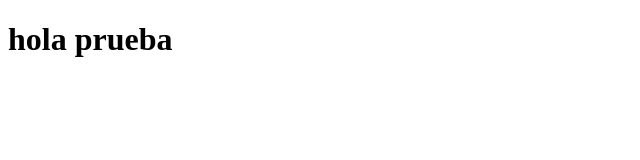
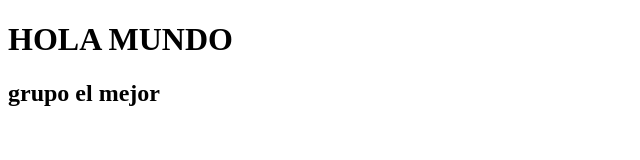
Before and after one commit to SpiD2402/prueba-g18, a plain HTML site: page index.html in a window 1280 px wide. Shown: the whole page, without its empty margins (0-640 px from the left). Drawn offline with Linux system fonts and the light colour scheme.

Commit message:
modificando

```diff
--- a/index.html
+++ b/index.html
@@ -7,6 +7,7 @@
     <title>Document</title>
 </head>
 <body>
-    <h1>hola prueba</h1>
+    <h1>HOLA MUNDO</h1>
+    <H2>grupo el mejor</H2>
 </body>
 </html>
```
